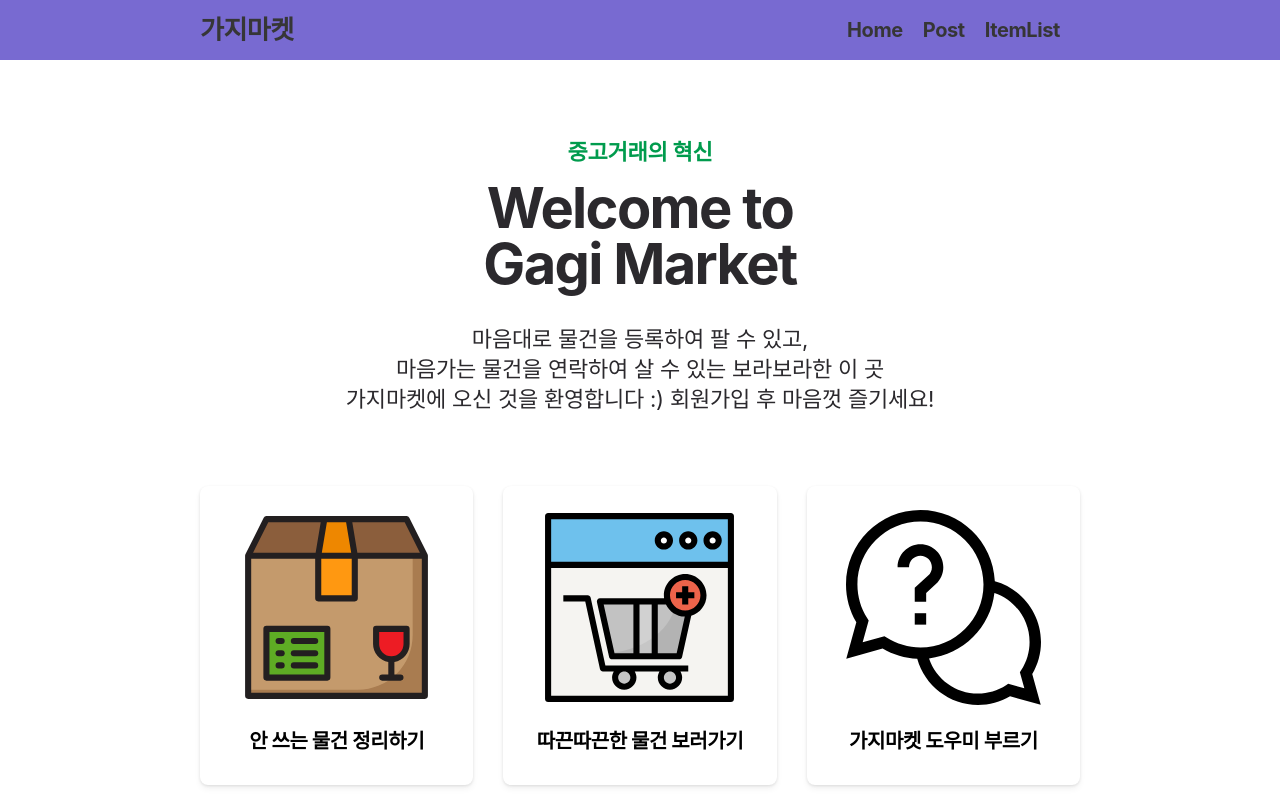
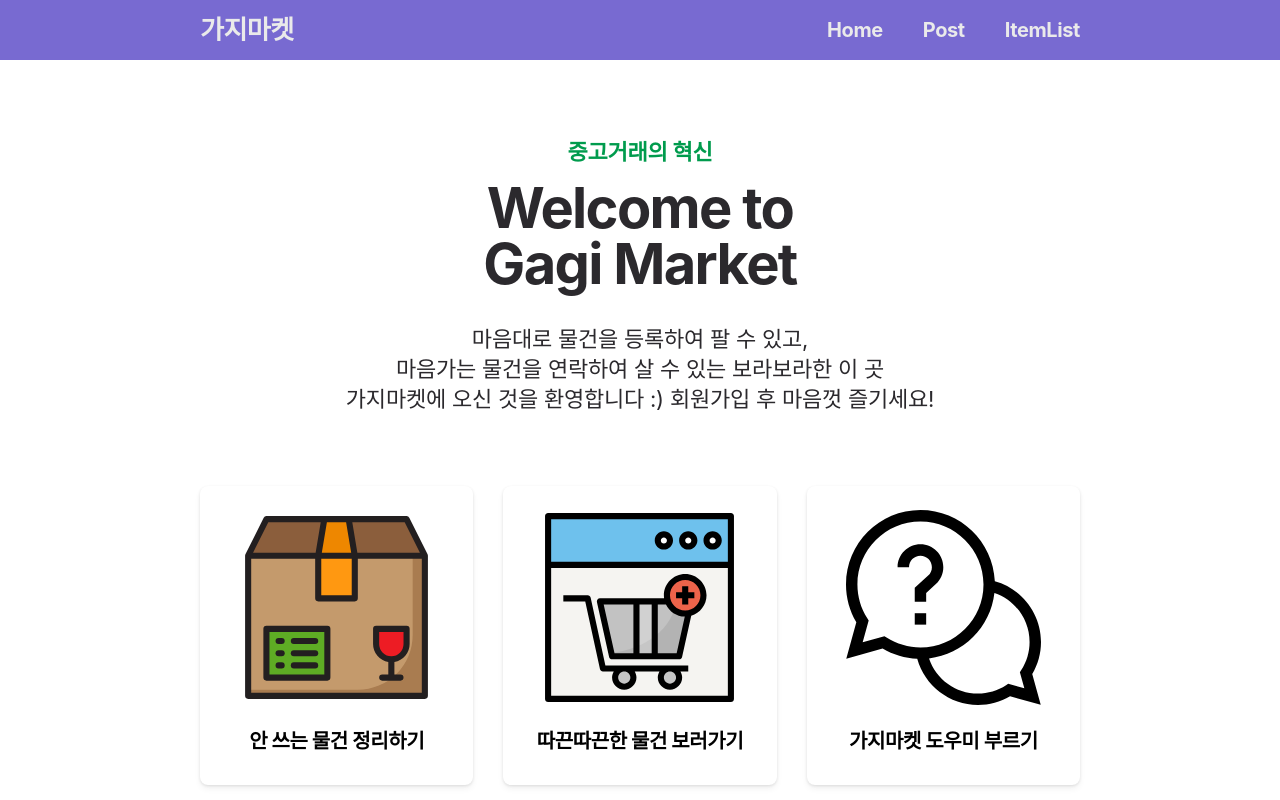
Before and after one commit to GagiMarket/gagi, a React (Create React App) app in the folder front/: page /itemlist in a window 1280 px wide. Shown: the top 800 px of the page. Built offline with nearby package versions, Linux system fonts and the light colour scheme.

Commit message:
style: header 버튼 간격 조정 및 텍스트 색상 변경

```diff
--- a/front/src/components/header.css
+++ b/front/src/components/header.css
@@ -14,7 +14,7 @@
   font-size: 26px;
   line-height: 1.2;
   letter-spacing: -0.02em;
-  color: #212121;
+  color: #e8e8e8;
   font-weight: bold;
 }
 
@@ -27,5 +27,6 @@
 }
 
 .nav-btn {
-  margin-right: 20px;
+  margin-left: 40px;
+  color: #e8e8e8;
 }
```
Also changed, not shown: 1 other file (tests, documents, lock files or other folders).
